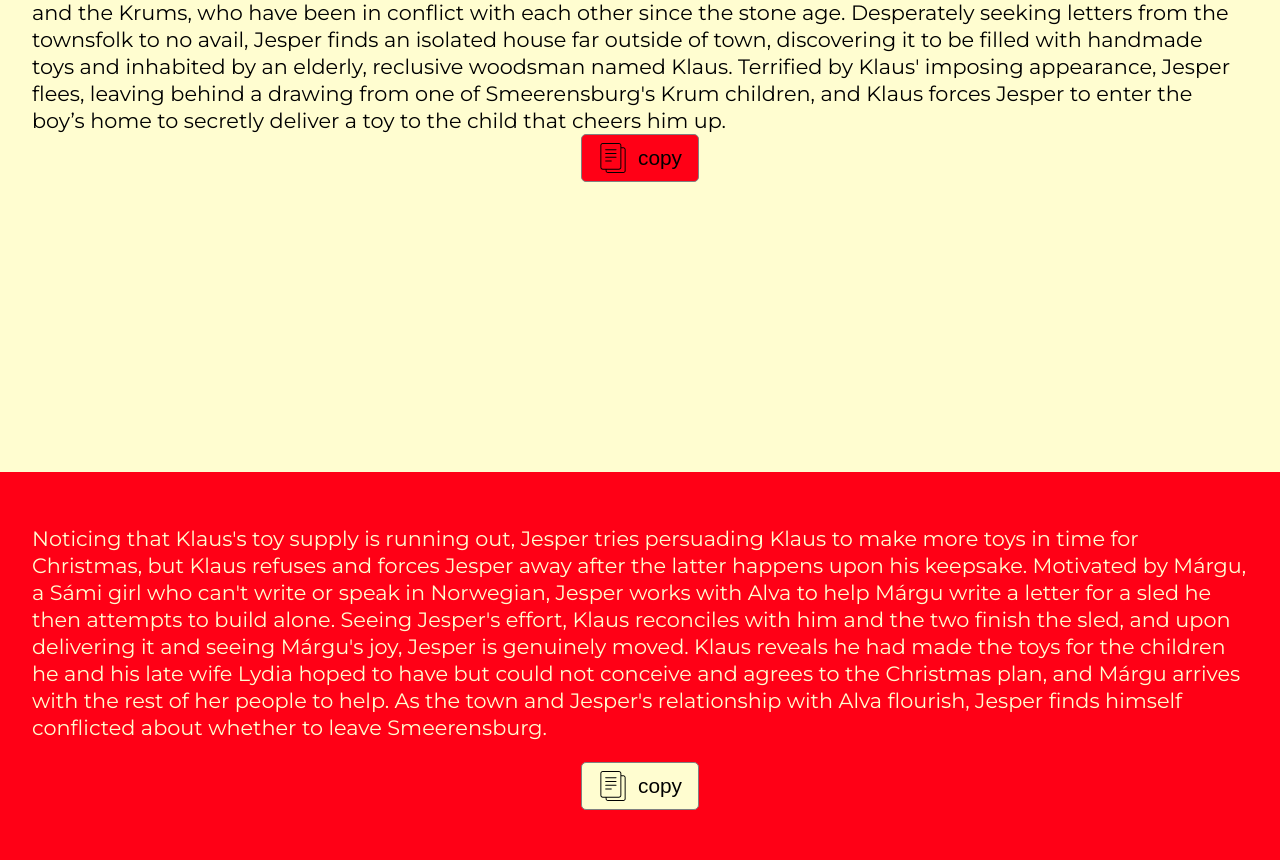
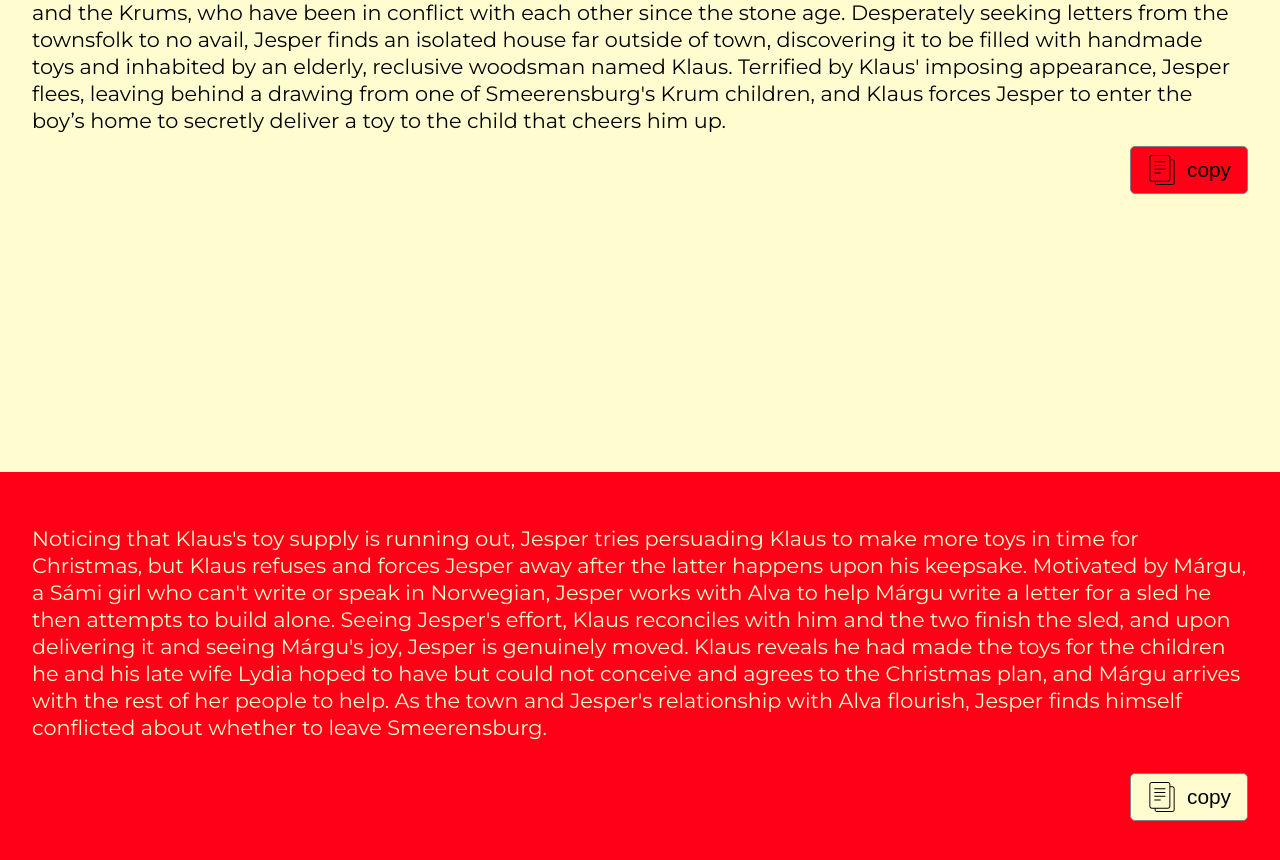
Before and after one commit to malcolmdcosta911/light-dark-react-modal-slide, a React (Vite) app: page / in a window 1280 px wide. Shown: the part 803-1663 px from the top of the page. Built offline with nearby package versions, Linux system fonts and the light colour scheme; a web font is replaced by a local one.

Commit message:
css btn change

```diff
--- a/src/index.css
+++ b/src/index.css
@@ -67,6 +67,7 @@ html {
 body {
   margin: 0;
   padding: 0;
+  /* setting up font-size in body makes it repsonive if font size changed in chrome */
   font-size: var(---font-size-sm);
   font-family: "Montserrat", serif;
   font-optical-sizing: auto;
@@ -76,6 +77,8 @@ body {
   color: var(--clr-text-secondary);
 
 }
+
+
 
 .nav {
   background: var(--clr-primary);
@@ -126,6 +129,7 @@ button:focus-visible {
 
 button.copy-btn {
   color: var(--clr-text-secondary);
+  margin-top: .7rem;
 }
 
 .copy-btn:disabled {
@@ -143,8 +147,8 @@ button.copy-btn {
 
 .flex--end {
   display: flex;
-  align-items: end;
-  justify-content: center;
+  align-items: center;
+  justify-content: flex-end;
 }
 
 
```
